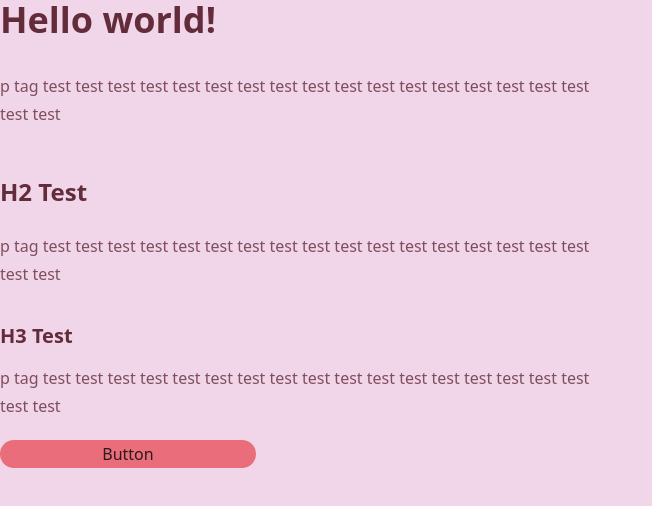
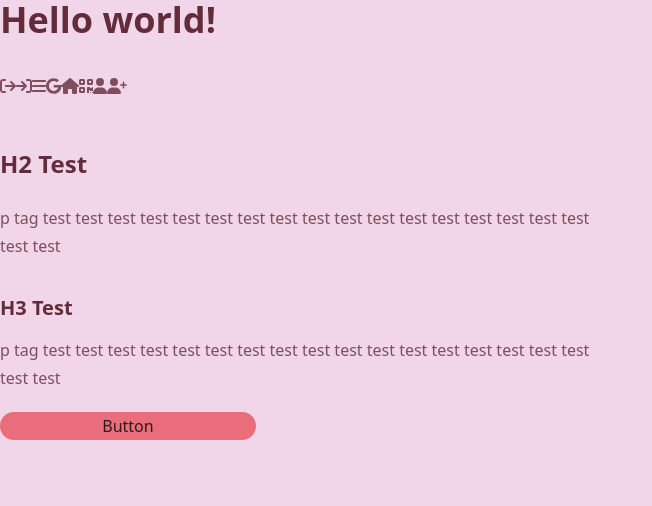
Before and after one commit to next-web-technology/support-okusu, an Angular app: page / in a window 1280 px wide. Shown: the top 506 px of the page, without its empty margins (0-652 px from the left). Built offline with nearby package versions, Linux system fonts and the light colour scheme.

Commit message:
feat: fontawesome icons

```diff
--- a/package.json
+++ b/package.json
@@ -26,6 +26,10 @@
     "@angular/platform-browser": "^16.2.0",
     "@angular/platform-browser-dynamic": "^16.2.0",
     "@angular/router": "^16.2.0",
+    "@fortawesome/angular-fontawesome": "^0.13.0",
+    "@fortawesome/fontawesome-svg-core": "^6.4.2",
+    "@fortawesome/free-brands-svg-icons": "^6.4.2",
+    "@fortawesome/free-solid-svg-icons": "^6.4.2",
     "rxjs": "~7.8.0",
     "tslib": "^2.3.0",
     "zone.js": "~0.13.0"
--- a/projects/admin/src/app/pages/home/home.component.ts
+++ b/projects/admin/src/app/pages/home/home.component.ts
@@ -1,16 +1,40 @@
 import { Component } from '@angular/core';
 import { CommonModule } from '@angular/common';
+import { FaArrowRightFromBracketIconComponent } from '@/web/src/app/ui/icons/fontawesome/fa-arrow-right-from-bracket-icon/fa-arrow-right-from-bracket-icon.component';
+import { FaArrowRightToBracketIconComponent } from '@/web/src/app/ui/icons/fontawesome/fa-arrow-right-to-bracket-icon/fa-arrow-right-to-bracket-icon.component';
+import { FaBarsIconComponent } from '@/web/src/app/ui/icons/fontawesome/fa-bars-icon/fa-bars-icon.component';
+import { FaGoogleIconComponent } from '@/web/src/app/ui/icons/fontawesome/fa-google/fa-google-icon.component';
+import { FaHomeIconComponent } from '@/web/src/app/ui/icons/fontawesome/fa-home-icon/fa-home-icon.component';
+import { FaQrcodeIconComponent } from '@/web/src/app/ui/icons/fontawesome/fa-qrcode-icon/fa-qrcode-icon.component';
+import { FaUserIconComponent } from '@/web/src/app/ui/icons/fontawesome/fa-user-icon/fa-user-icon.component';
+import { FaUserPlusIconComponent } from '@/web/src/app/ui/icons/fontawesome/fa-user-plus-icon/fa-user-plus-icon.component';
 
 @Component({
   selector: 'admin-home',
   standalone: true,
-  imports: [CommonModule],
+  imports: [
+    CommonModule,
+    FaArrowRightFromBracketIconComponent,
+    FaArrowRightToBracketIconComponent,
+    FaBarsIconComponent,
+    FaGoogleIconComponent,
+    FaHomeIconComponent,
+    FaQrcodeIconComponent,
+    FaUserIconComponent,
+    FaUserPlusIconComponent,
+  ],
   template: `
     <div class="prose">
       <h1>Hello world!</h1>
       <p>
-        p tag test test test test test test test test test test test test test
-        test test test test test test
+        <web-fa-arrow-right-from-bracket-icon></web-fa-arrow-right-from-bracket-icon>
+        <web-fa-arrow-right-to-bracket-icon></web-fa-arrow-right-to-bracket-icon>
+        <web-fa-bars-icon></web-fa-bars-icon>
+        <web-fa-google-icon></web-fa-google-icon>
+        <web-fa-home-icon></web-fa-home-icon>
+        <web-fa-qrcode-icon></web-fa-qrcode-icon>
+        <web-fa-user-icon></web-fa-user-icon>
+        <web-fa-user-plus-icon></web-fa-user-plus-icon>
       </p>
       <h2>H2 Test</h2>
       <p>
--- a/projects/lp/src/app/pages/home/home.component.ts
+++ b/projects/lp/src/app/pages/home/home.component.ts
@@ -1,16 +1,40 @@
 import { Component } from '@angular/core';
 import { CommonModule } from '@angular/common';
+import { FaArrowRightFromBracketIconComponent } from '@/web/src/app/ui/icons/fontawesome/fa-arrow-right-from-bracket-icon/fa-arrow-right-from-bracket-icon.component';
+import { FaArrowRightToBracketIconComponent } from '@/web/src/app/ui/icons/fontawesome/fa-arrow-right-to-bracket-icon/fa-arrow-right-to-bracket-icon.component';
+import { FaBarsIconComponent } from '@/web/src/app/ui/icons/fontawesome/fa-bars-icon/fa-bars-icon.component';
+import { FaGoogleIconComponent } from '@/web/src/app/ui/icons/fontawesome/fa-google/fa-google-icon.component';
+import { FaHomeIconComponent } from '@/web/src/app/ui/icons/fontawesome/fa-home-icon/fa-home-icon.component';
+import { FaQrcodeIconComponent } from '@/web/src/app/ui/icons/fontawesome/fa-qrcode-icon/fa-qrcode-icon.component';
+import { FaUserIconComponent } from '@/web/src/app/ui/icons/fontawesome/fa-user-icon/fa-user-icon.component';
+import { FaUserPlusIconComponent } from '@/web/src/app/ui/icons/fontawesome/fa-user-plus-icon/fa-user-plus-icon.component';
 
 @Component({
   selector: 'web-home',
   standalone: true,
-  imports: [CommonModule],
+  imports: [
+    CommonModule,
+    FaArrowRightFromBracketIconComponent,
+    FaArrowRightToBracketIconComponent,
+    FaBarsIconComponent,
+    FaGoogleIconComponent,
+    FaHomeIconComponent,
+    FaQrcodeIconComponent,
+    FaUserIconComponent,
+    FaUserPlusIconComponent,
+  ],
   template: `
     <div class="prose">
       <h1>Hello world!</h1>
       <p>
-        p tag test test test test test test test test test test test test test
-        test test test test test test
+        <web-fa-arrow-right-from-bracket-icon></web-fa-arrow-right-from-bracket-icon>
+        <web-fa-arrow-right-to-bracket-icon></web-fa-arrow-right-to-bracket-icon>
+        <web-fa-bars-icon></web-fa-bars-icon>
+        <web-fa-google-icon></web-fa-google-icon>
+        <web-fa-home-icon></web-fa-home-icon>
+        <web-fa-qrcode-icon></web-fa-qrcode-icon>
+        <web-fa-user-icon></web-fa-user-icon>
+        <web-fa-user-plus-icon></web-fa-user-plus-icon>
       </p>
       <h2>H2 Test</h2>
       <p>
--- a/projects/web/src/app/pages/home/home.component.ts
+++ b/projects/web/src/app/pages/home/home.component.ts
@@ -1,16 +1,40 @@
 import { Component } from '@angular/core';
 import { CommonModule } from '@angular/common';
+import { FaArrowRightFromBracketIconComponent } from '@/web/src/app/ui/icons/fontawesome/fa-arrow-right-from-bracket-icon/fa-arrow-right-from-bracket-icon.component';
+import { FaArrowRightToBracketIconComponent } from '@/web/src/app/ui/icons/fontawesome/fa-arrow-right-to-bracket-icon/fa-arrow-right-to-bracket-icon.component';
+import { FaBarsIconComponent } from '@/web/src/app/ui/icons/fontawesome/fa-bars-icon/fa-bars-icon.component';
+import { FaGoogleIconComponent } from '@/web/src/app/ui/icons/fontawesome/fa-google/fa-google-icon.component';
+import { FaHomeIconComponent } from '@/web/src/app/ui/icons/fontawesome/fa-home-icon/fa-home-icon.component';
+import { FaQrcodeIconComponent } from '@/web/src/app/ui/icons/fontawesome/fa-qrcode-icon/fa-qrcode-icon.component';
+import { FaUserIconComponent } from '@/web/src/app/ui/icons/fontawesome/fa-user-icon/fa-user-icon.component';
+import { FaUserPlusIconComponent } from '@/web/src/app/ui/icons/fontawesome/fa-user-plus-icon/fa-user-plus-icon.component';
 
 @Component({
   selector: 'web-home',
   standalone: true,
-  imports: [CommonModule],
+  imports: [
+    CommonModule,
+    FaArrowRightFromBracketIconComponent,
+    FaArrowRightToBracketIconComponent,
+    FaBarsIconComponent,
+    FaGoogleIconComponent,
+    FaHomeIconComponent,
+    FaQrcodeIconComponent,
+    FaUserIconComponent,
+    FaUserPlusIconComponent,
+  ],
   template: `
     <div class="prose">
       <h1>Hello world!</h1>
       <p>
-        p tag test test test test test test test test test test test test test
-        test test test test test test
+        <web-fa-arrow-right-from-bracket-icon></web-fa-arrow-right-from-bracket-icon>
+        <web-fa-arrow-right-to-bracket-icon></web-fa-arrow-right-to-bracket-icon>
+        <web-fa-bars-icon></web-fa-bars-icon>
+        <web-fa-google-icon></web-fa-google-icon>
+        <web-fa-home-icon></web-fa-home-icon>
+        <web-fa-qrcode-icon></web-fa-qrcode-icon>
+        <web-fa-user-icon></web-fa-user-icon>
+        <web-fa-user-plus-icon></web-fa-user-plus-icon>
       </p>
       <h2>H2 Test</h2>
       <p>
--- /dev/null
+++ b/projects/web/src/app/ui/icons/fontawesome/fa-arrow-right-from-bracket-icon/fa-arrow-right-from-bracket-icon.component.ts
@@ -0,0 +1,15 @@
+import { Component } from '@angular/core';
+import { CommonModule } from '@angular/common';
+import { FontAwesomeModule } from '@fortawesome/angular-fontawesome';
+import { faArrowRightFromBracket } from '@fortawesome/free-solid-svg-icons';
+
+@Component({
+  selector: 'web-fa-arrow-right-from-bracket-icon',
+  standalone: true,
+  imports: [CommonModule, FontAwesomeModule],
+  template: ` <fa-icon [icon]="iconDefinition"></fa-icon> `,
+  styles: [],
+})
+export class FaArrowRightFromBracketIconComponent {
+  iconDefinition = faArrowRightFromBracket;
+}
--- /dev/null
+++ b/projects/web/src/app/ui/icons/fontawesome/fa-arrow-right-to-bracket-icon/fa-arrow-right-to-bracket-icon.component.ts
@@ -0,0 +1,15 @@
+import { Component } from '@angular/core';
+import { CommonModule } from '@angular/common';
+import { FontAwesomeModule } from '@fortawesome/angular-fontawesome';
+import { faArrowRightToBracket } from '@fortawesome/free-solid-svg-icons';
+
+@Component({
+  selector: 'web-fa-arrow-right-to-bracket-icon',
+  standalone: true,
+  imports: [CommonModule, FontAwesomeModule],
+  template: ` <fa-icon [icon]="iconDefinition"></fa-icon> `,
+  styles: [],
+})
+export class FaArrowRightToBracketIconComponent {
+  iconDefinition = faArrowRightToBracket;
+}
--- /dev/null
+++ b/projects/web/src/app/ui/icons/fontawesome/fa-bars-icon/fa-bars-icon.component.ts
@@ -0,0 +1,15 @@
+import { Component } from '@angular/core';
+import { CommonModule } from '@angular/common';
+import { FontAwesomeModule } from '@fortawesome/angular-fontawesome';
+import { faBars } from '@fortawesome/free-solid-svg-icons';
+
+@Component({
+  selector: 'web-fa-bars-icon',
+  standalone: true,
+  imports: [CommonModule, FontAwesomeModule],
+  template: ` <fa-icon [icon]="iconDefinition"></fa-icon> `,
+  styles: [],
+})
+export class FaBarsIconComponent {
+  iconDefinition = faBars;
+}
--- /dev/null
+++ b/projects/web/src/app/ui/icons/fontawesome/fa-google/fa-google-icon.component.ts
@@ -0,0 +1,15 @@
+import { Component } from '@angular/core';
+import { CommonModule } from '@angular/common';
+import { FontAwesomeModule } from '@fortawesome/angular-fontawesome';
+import { faGoogle } from '@fortawesome/free-brands-svg-icons';
+
+@Component({
+  selector: 'web-fa-google-icon',
+  standalone: true,
+  imports: [CommonModule, FontAwesomeModule],
+  template: ` <fa-icon [icon]="iconDefinition"></fa-icon> `,
+  styles: [],
+})
+export class FaGoogleIconComponent {
+  iconDefinition = faGoogle;
+}
--- /dev/null
+++ b/projects/web/src/app/ui/icons/fontawesome/fa-home-icon/fa-home-icon.component.ts
@@ -0,0 +1,15 @@
+import { Component } from '@angular/core';
+import { CommonModule } from '@angular/common';
+import { FontAwesomeModule } from '@fortawesome/angular-fontawesome';
+import { faHome } from '@fortawesome/free-solid-svg-icons';
+
+@Component({
+  selector: 'web-fa-home-icon',
+  standalone: true,
+  imports: [CommonModule, FontAwesomeModule],
+  template: ` <fa-icon [icon]="iconDefinition"></fa-icon> `,
+  styles: [],
+})
+export class FaHomeIconComponent {
+  iconDefinition = faHome;
+}
--- /dev/null
+++ b/projects/web/src/app/ui/icons/fontawesome/fa-qrcode-icon/fa-qrcode-icon.component.ts
@@ -0,0 +1,15 @@
+import { Component } from '@angular/core';
+import { CommonModule } from '@angular/common';
+import { FontAwesomeModule } from '@fortawesome/angular-fontawesome';
+import { faQrcode } from '@fortawesome/free-solid-svg-icons';
+
+@Component({
+  selector: 'web-fa-qrcode-icon',
+  standalone: true,
+  imports: [CommonModule, FontAwesomeModule],
+  template: ` <fa-icon [icon]="iconDefinition"></fa-icon> `,
+  styles: [],
+})
+export class FaQrcodeIconComponent {
+  iconDefinition = faQrcode;
+}
--- /dev/null
+++ b/projects/web/src/app/ui/icons/fontawesome/fa-user-icon/fa-user-icon.component.ts
@@ -0,0 +1,15 @@
+import { Component } from '@angular/core';
+import { CommonModule } from '@angular/common';
+import { FontAwesomeModule } from '@fortawesome/angular-fontawesome';
+import { faUser } from '@fortawesome/free-solid-svg-icons';
+
+@Component({
+  selector: 'web-fa-user-icon',
+  standalone: true,
+  imports: [CommonModule, FontAwesomeModule],
+  template: ` <fa-icon [icon]="iconDefinition"></fa-icon> `,
+  styles: [],
+})
+export class FaUserIconComponent {
+  iconDefinition = faUser;
+}
--- /dev/null
+++ b/projects/web/src/app/ui/icons/fontawesome/fa-user-plus-icon/fa-user-plus-icon.component.ts
@@ -0,0 +1,15 @@
+import { Component } from '@angular/core';
+import { CommonModule } from '@angular/common';
+import { FontAwesomeModule } from '@fortawesome/angular-fontawesome';
+import { faUserPlus } from '@fortawesome/free-solid-svg-icons';
+
+@Component({
+  selector: 'web-fa-user-plus-icon',
+  standalone: true,
+  imports: [CommonModule, FontAwesomeModule],
+  template: ` <fa-icon [icon]="iconDefinition"></fa-icon> `,
+  styles: [],
+})
+export class FaUserPlusIconComponent {
+  iconDefinition = faUserPlus;
+}
```
Also changed, not shown: 2 other files (tests, documents, lock files or other folders).
